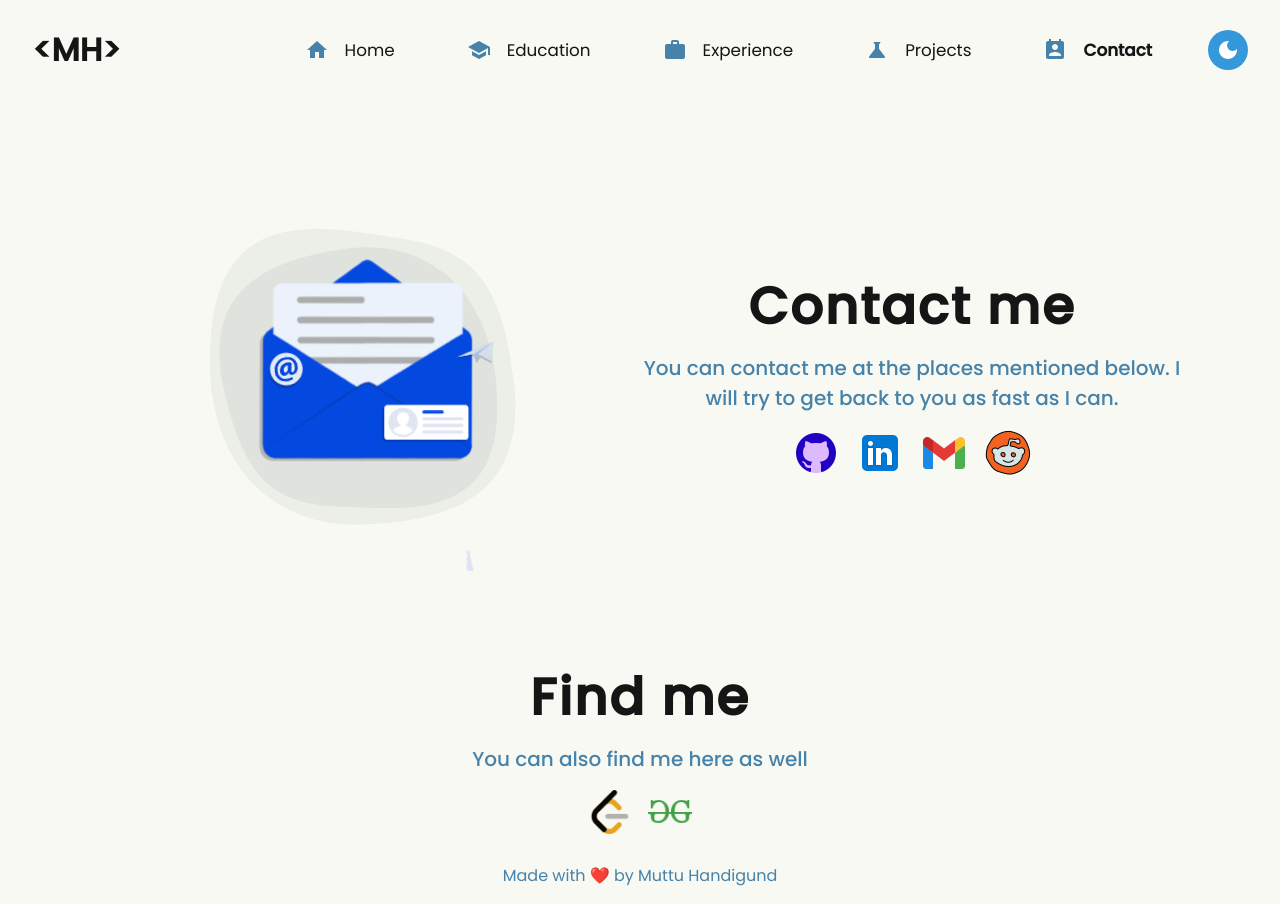
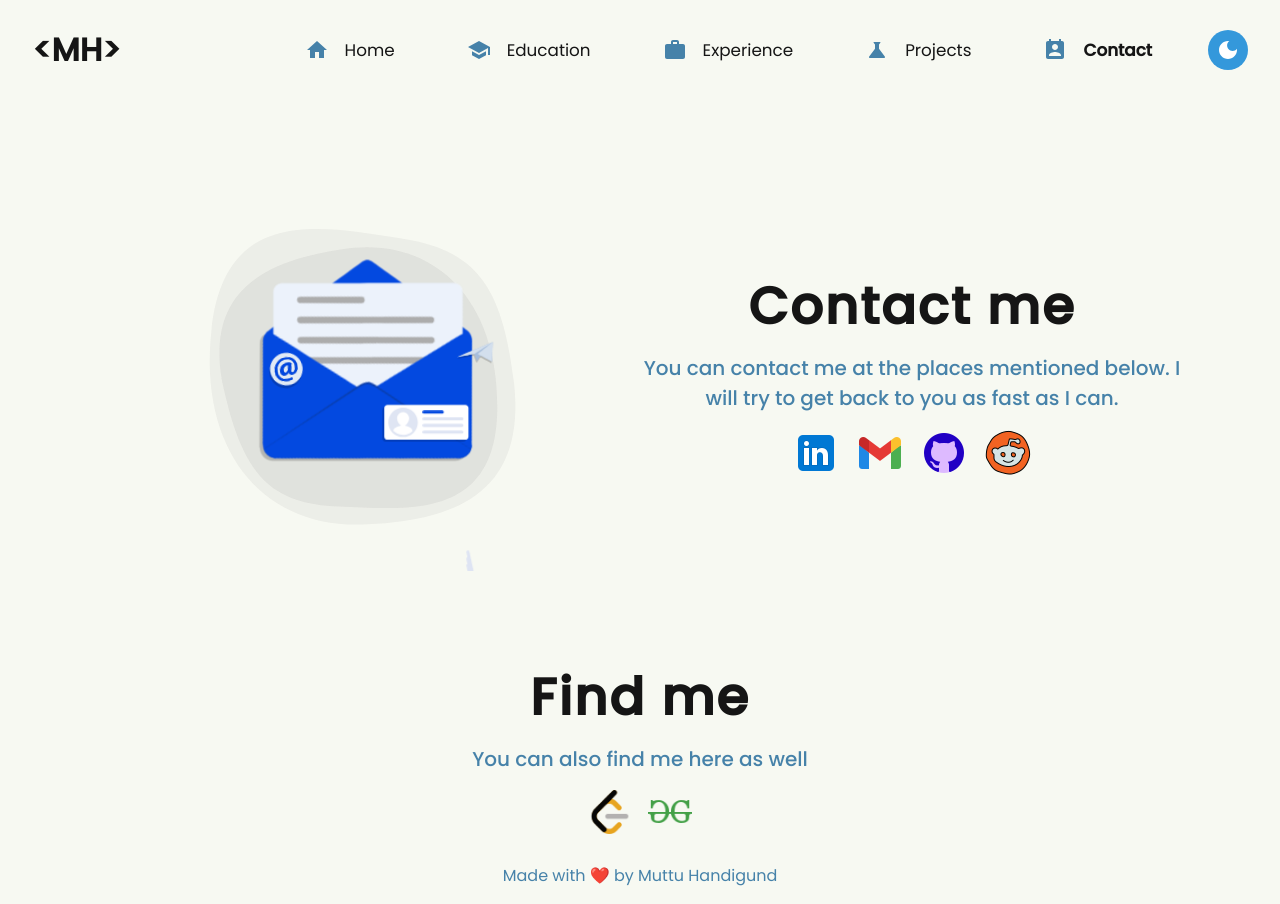
Before and after one commit to MuttuVittal818/Portfolio-website, a React (Vite) app: page /contact in a window 1280 px wide. Built offline with nearby package versions, Linux system fonts and the light colour scheme.

Commit message:
Changes Done

```diff
--- a/src/pages/Contact/Contact.jsx
+++ b/src/pages/Contact/Contact.jsx
@@ -20,9 +20,9 @@ const Contact = () => {
           </p>
           <div className="social-media">
             <ul>
-              <li><a href="https://github.com/MuttuVittal818/"><img src="/icons/github.png" /></a></li>
               <li><a href="http://www.linkedin.com/in/muttu-handigund/"><img src="/icons/linkedin.png" /></a></li>
               <li><a href="mailto:muttuvittal818@gmail.com"><img src="/icons/gmail.png" /></a></li>
+              <li><a href="https://github.com/MuttuVittal818/"><img src="/icons/github.png" /></a></li>
               <li><a href="https://www.reddit.com/user/Expensive_Metal2291/"><img src="/icons/redit.png" /></a></li>
             </ul></div>
         </div>
```
